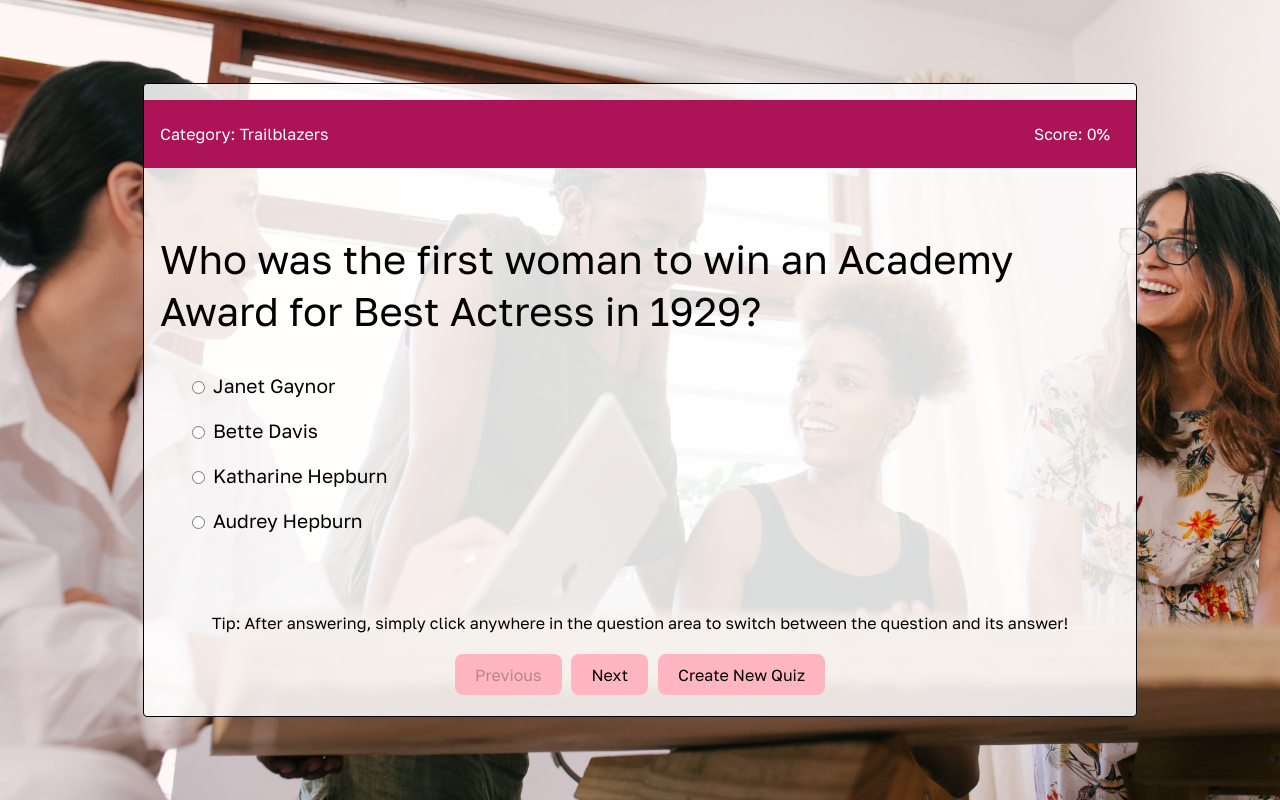
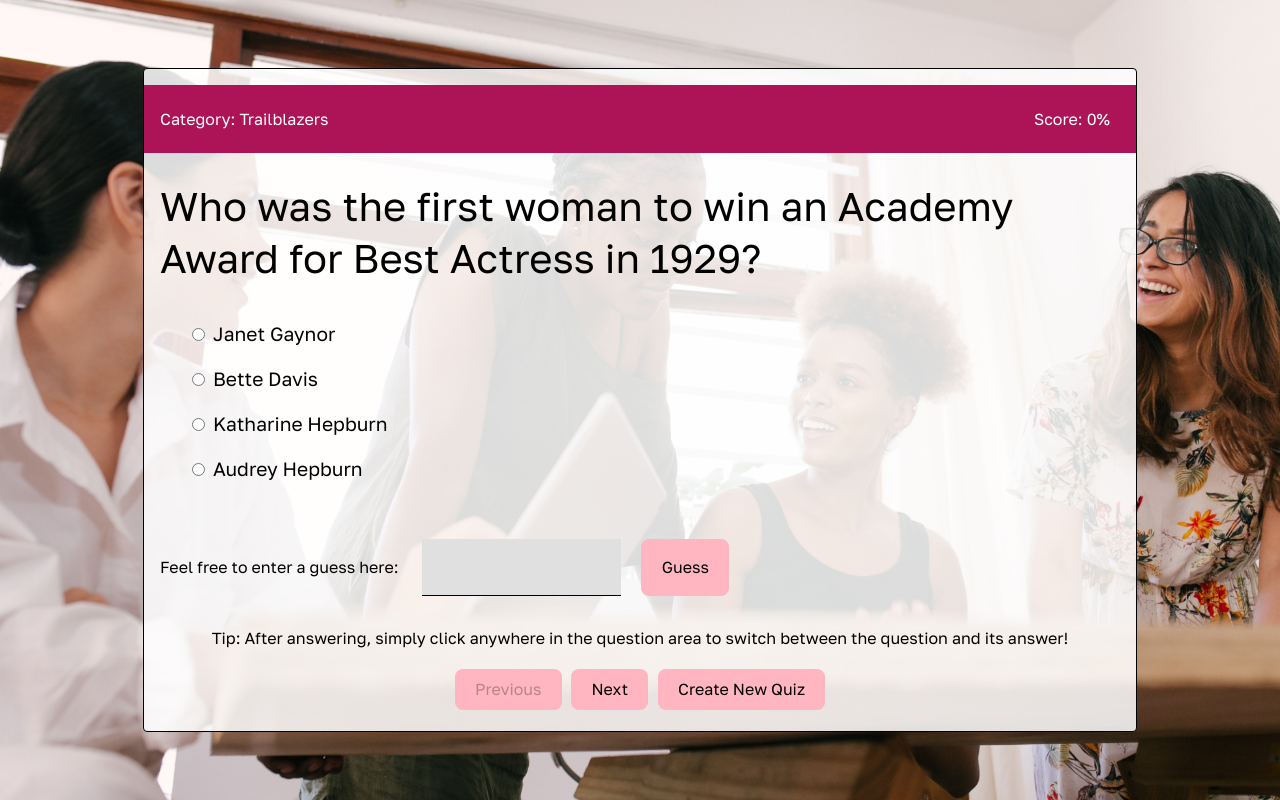
Before and after one commit to maryamkhan14/womens-history-month-quiz, a React (Vite) app: page / in a window 1280 px wide. Both pictures are taken after a click on the button "Let's go!". Built offline with nearby package versions, Linux system fonts and the light colour scheme.

Commit message:
Added component for entering guess on a card and styled it

```diff
--- a/src/App.css
+++ b/src/App.css
@@ -172,3 +172,23 @@
   text-align: center;
   padding: 1rem;
 }
+
+.quiz-guess {
+  display: flex;
+  margin-top: 3em;
+  flex-wrap: wrap;
+  align-items: center;
+  width: 100%;
+}
+.quiz-guess label {
+  text-align: left;
+  margin-right: 1.5em;
+}
+.quiz-guess .input-area {
+  display: flex;
+}
+.quiz-guess .input-area > input {
+  margin-right: 1.5em;
+  width: 75%;
+  background-color: #e0e0e0;
+}
--- a/src/components/QuizCard.jsx
+++ b/src/components/QuizCard.jsx
@@ -1,41 +1,43 @@
 import React from "react";
 import { useEffect, useContext, useState } from "react";
 import { QuizCompletionContext } from "../context/QuizCompletionContext";
-
+import QuizGuessInput from "./QuizGuessInput";
 const QuizCard = ({ card }) => {
   const { allAnswered, correctAnswerCount, dispatch } = useContext(
     QuizCompletionContext
   );
   const [answerGiven, setAnswerGiven] = useState(null);
   // captures result of user entry
-  const [result, setResult] = useState(null);
+  const [isAnswerCorrect, setIsAnswerCorrect] = useState(null);
 
   const answered = allAnswered.hasOwnProperty(card.id);
 
   const handleSelect = (option) => {
     if (option.id == card.correctOption.id) {
       setAnswerGiven(option.text);
-      setResult(true);
+      setIsAnswerCorrect(true);
     } else {
       setAnswerGiven(option.text);
-      setResult(false);
+      setIsAnswerCorrect(false);
     }
   };
 
   useEffect(() => {
-    if (result != null) {
+    if (isAnswerCorrect != null) {
       dispatch({
         type: "UPDATE_ALL_ANSWERED",
-        payload: { [card.id]: { result: result, answerGiven: answerGiven } },
+        payload: {
+          [card.id]: { result: isAnswerCorrect, answerGiven: answerGiven },
+        },
       });
     }
-    if (result == true) {
+    if (isAnswerCorrect == true) {
       dispatch({
         type: "SET_CORRECT_ANSWER_COUNT",
         payload: correctAnswerCount + 1,
       });
     }
-  }, [result]);
+  }, [isAnswerCorrect]);
 
   return (
     <div className={`quiz-card ${answered && "answered"}`}>
@@ -55,6 +57,8 @@ const QuizCard = ({ card }) => {
           </div>
         ))}
       </form>
+
+      <QuizGuessInput card={card} />
     </div>
   );
 };
--- a/src/components/QuizCardsDisplay.jsx
+++ b/src/components/QuizCardsDisplay.jsx
@@ -1,10 +1,11 @@
 import React from "react";
 import { useEffect, useState, useContext } from "react";
+import { QuizCompletionContext } from "../context/QuizCompletionContext";
+import { QuizContext } from "../context/QuizContext";
 import QuizCard from "./QuizCard";
-import { QuizCompletionContext } from "../context/QuizCompletionContext";
 import QuizInfo from "./QuizInfo";
-import { QuizContext } from "../context/QuizContext";
 import QuizResult from "./QuizResult";
+
 const QuizCardsDisplay = ({ cards }) => {
   const { dispatch: quizDispatch } = useContext(QuizContext);
   const [side, setSide] = useState("front");
--- /dev/null
+++ b/src/components/QuizGuessInput.jsx
@@ -0,0 +1,16 @@
+import React from "react";
+import { useContext } from "react";
+
+const QuizGuessInput = (card) => {
+  return (
+    <div className="quiz-guess">
+      <label htmlFor="guess">Feel free to enter a guess here:</label>
+      <div className="quiz-guess-input input-area">
+        <input type="text" id="guess" name="guess"></input>
+        <button type="submit">Guess</button>
+      </div>
+    </div>
+  );
+};
+
+export default QuizGuessInput;
```
